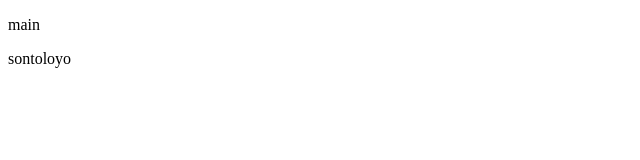
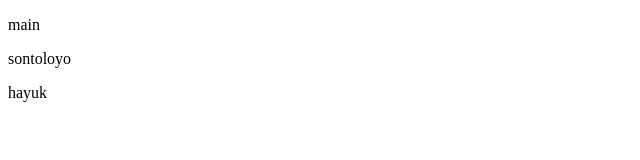
Before and after one commit to Ibnu-Masud-Robbaniy/belajar-git, a plain HTML site: page index.html in a window 1280 px wide. Shown: the full height of the page, 0-640 px from the left. Drawn offline with Linux system fonts and the light colour scheme.

Commit message:
menambahkan tag p dengan value hayuk

```diff
--- a/index.html
+++ b/index.html
@@ -8,5 +8,7 @@
 <body>
     <p>main</p>
     <p>sontoloyo</p>
+
+    <p>hayuk</p>
 </body>
 </html>
```
